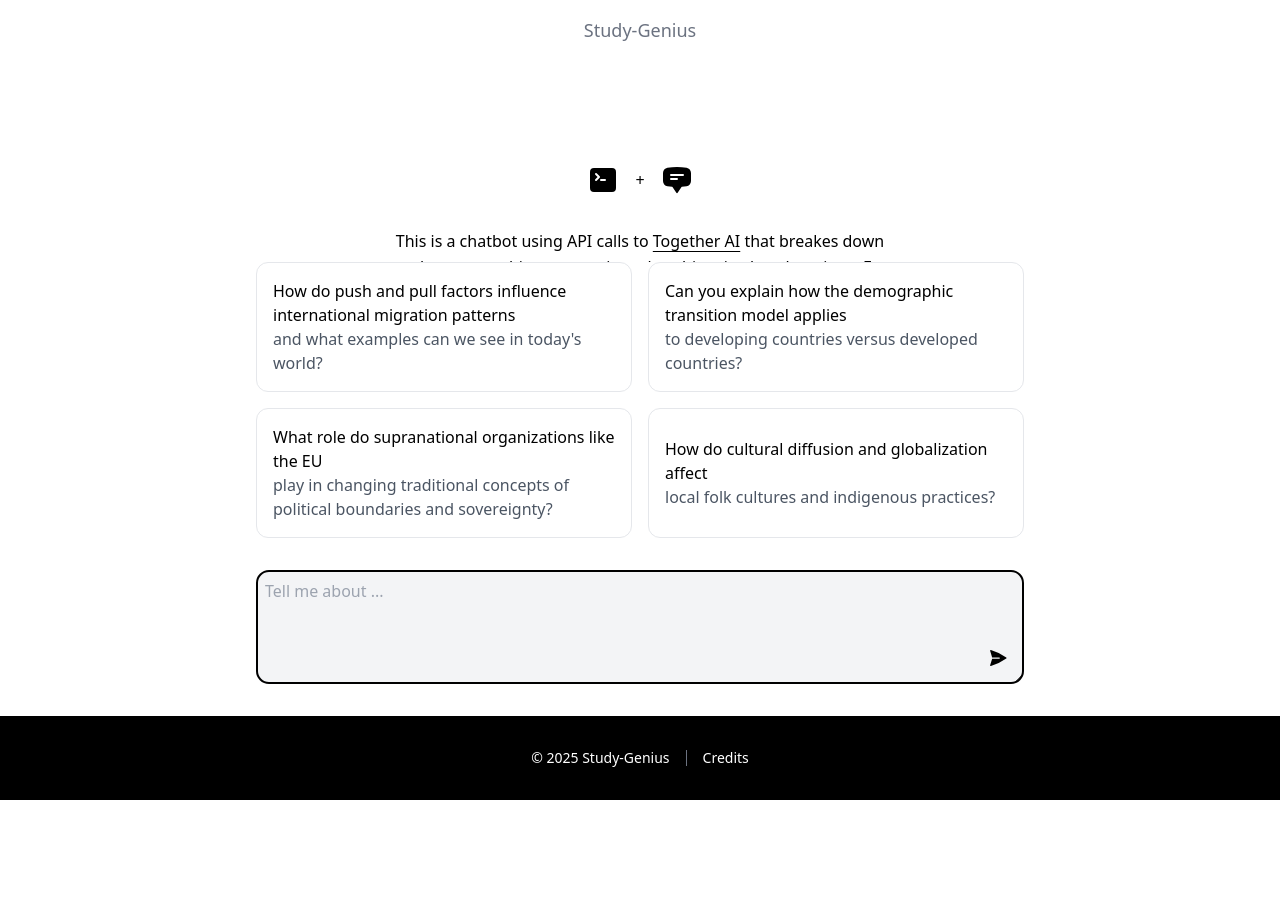
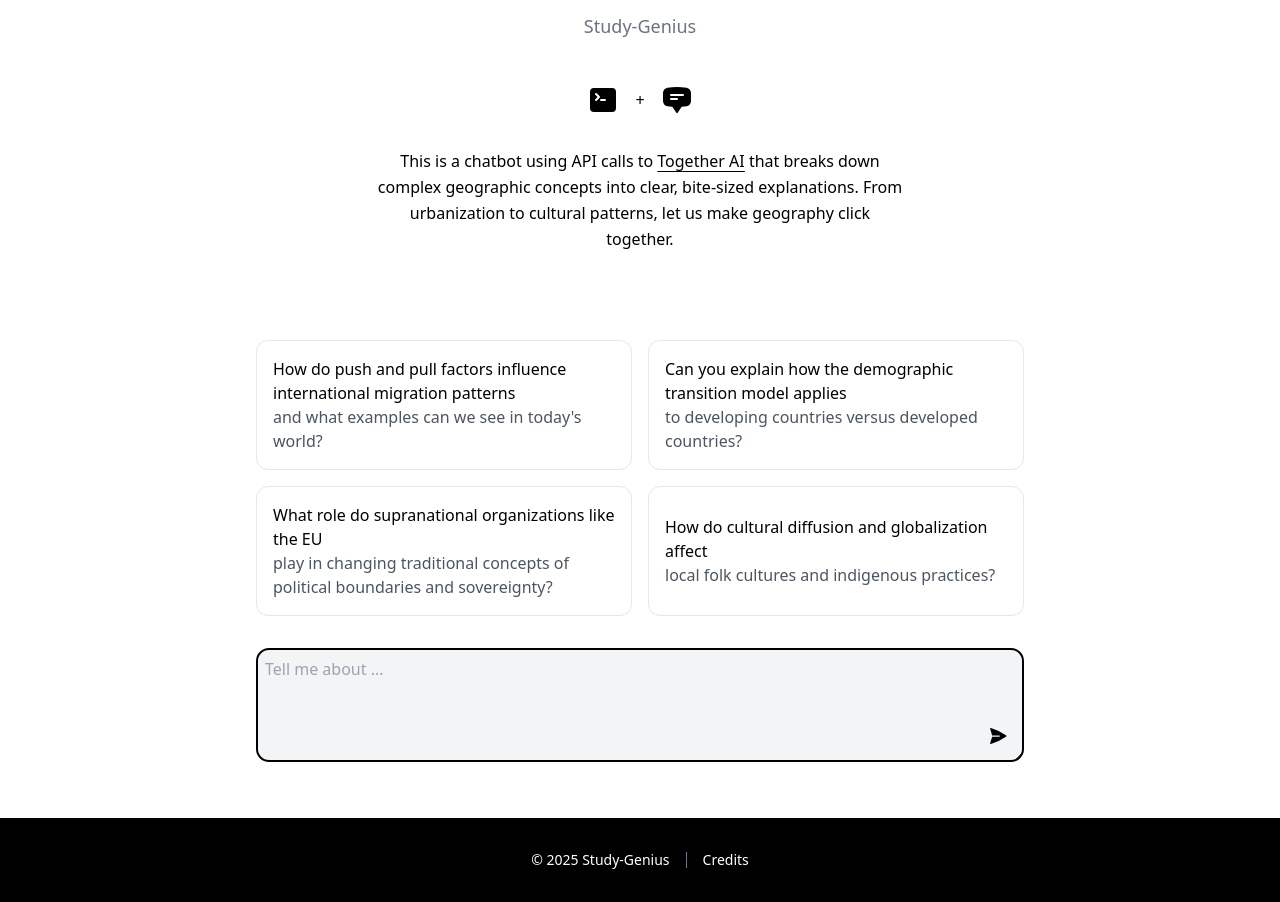
Before and after one commit to m3te0rite/together-chatbot-main, a Next.js app: page / in a window 1280 px wide. Before the commit the page ends 800 px from the top, so only its background shows below. Built offline with nearby package versions, Linux system fonts and the light colour scheme.

Commit message:
lots of styling changes, and added dynamic header

```diff
--- /dev/null
+++ b/src/app/dynamic-components/Header.tsx
@@ -0,0 +1,17 @@
+'use client';
+
+import Link from 'next/link';
+
+const Header = () => {
+  return (
+    <header className="text-lg font-medium">
+        <div className="mx-auto flex max-w-6xl gap-4 px-4 pt-3 pb-0 justify-center">
+            <a href="/" className="flex gap-2 text-gray-500 hover:text-gray-900">
+                Study-Genius
+            </a>
+        </div>
+    </header>
+  );
+};
+
+export default Header;
--- a/src/app/layout.tsx
+++ b/src/app/layout.tsx
@@ -2,6 +2,8 @@ import type { Metadata } from "next";
 import localFont from "next/font/local";
 import "./globals.css";
 import Footer from './dynamic-components/Footer';
+import Header from './dynamic-components/Header';
+
 
 const geistSans = localFont({
   src: "./fonts/GeistVF.woff",
@@ -26,20 +28,13 @@ export default function RootLayout({
 }>) {
   return (
     <html lang="en" className="h-full">
-      <body
-        className={`${geistSans.variable} ${geistMono.variable} flex min-h-full flex-col antialiased`}
-      >
-        <header className="text-lg font-medium">
-          <div className="mx-auto flex max-w-6xl gap-4 px-4 py-4 justify-center">
-            <a href="/" className="flex gap-2 text-gray-500 hover:text-gray-900">
-              Study-Genius
-            </a>
-          </div>
-        </header>
+      <body className={`${geistSans.variable} ${geistMono.variable} flex min-h-full flex-col antialiased`}>
 
+        <Header/>
         <main className="flex grow flex-col">{children}</main>
+        <br></br>
 
-        <Footer />
+        <Footer/>
       </body>
     </html>
   );
--- a/src/app/page.tsx
+++ b/src/app/page.tsx
@@ -11,6 +11,7 @@ import {
 } from "@heroicons/react/24/solid";
 import { motion } from "framer-motion";
 import Link from "next/link";
+import { Scale } from "lucide-react";
 
 export default function Chat() {
   const [prompt, setPrompt] = useState("");
@@ -85,17 +86,17 @@ export default function Chat() {
 
   return (
     <>
-      <div className="flex h-0 grow flex-col overflow-y-scroll">
+      <div className="flex grow flex-col overflow-y-auto">
         {messages.length === 0 && (
           <motion.div
             key="overview"
-            className="mx-auto max-w-3xl md:mt-20"
+            className="mx-auto w-full max-w-3xl md:mt-5"
             initial={{ opacity: 0, scale: 0.98 }}
             animate={{ opacity: 1, scale: 1 }}
             exit={{ opacity: 0, scale: 0.98 }}
             transition={{ delay: 0.5 }}
           >
-            <div className="flex max-w-xl flex-col gap-8 rounded-xl p-6 text-center leading-relaxed">
+            <div className="mx-auto flex max-w-xl flex-col gap-8 rounded-xl p-6 text-center leading-relaxed">
               <p className="flex flex-row items-center justify-center gap-4">
                 <CommandLineIcon className="h-8 w-8" />
                 <span>+</span>
@@ -110,12 +111,20 @@ export default function Chat() {
                 >
                   Together AI
                 </Link>{" "}
-                that breakes down complex geographic concepts into clear, bite-sized explanations. From urbanization to cultural patterns, let us make geography click together.
-
+                that breaks down complex geographic concepts into clear, bite-sized explanations. From urbanization to cultural patterns, let us make geography click together.
               </p>
             </div>
+
+
+
+
+
+
+
+
           </motion.div>
         )}
+
         <div className="space-y-4 py-8">
           {messages.map((message, i) => (
             <div key={i} className="mx-auto flex max-w-3xl">
```
